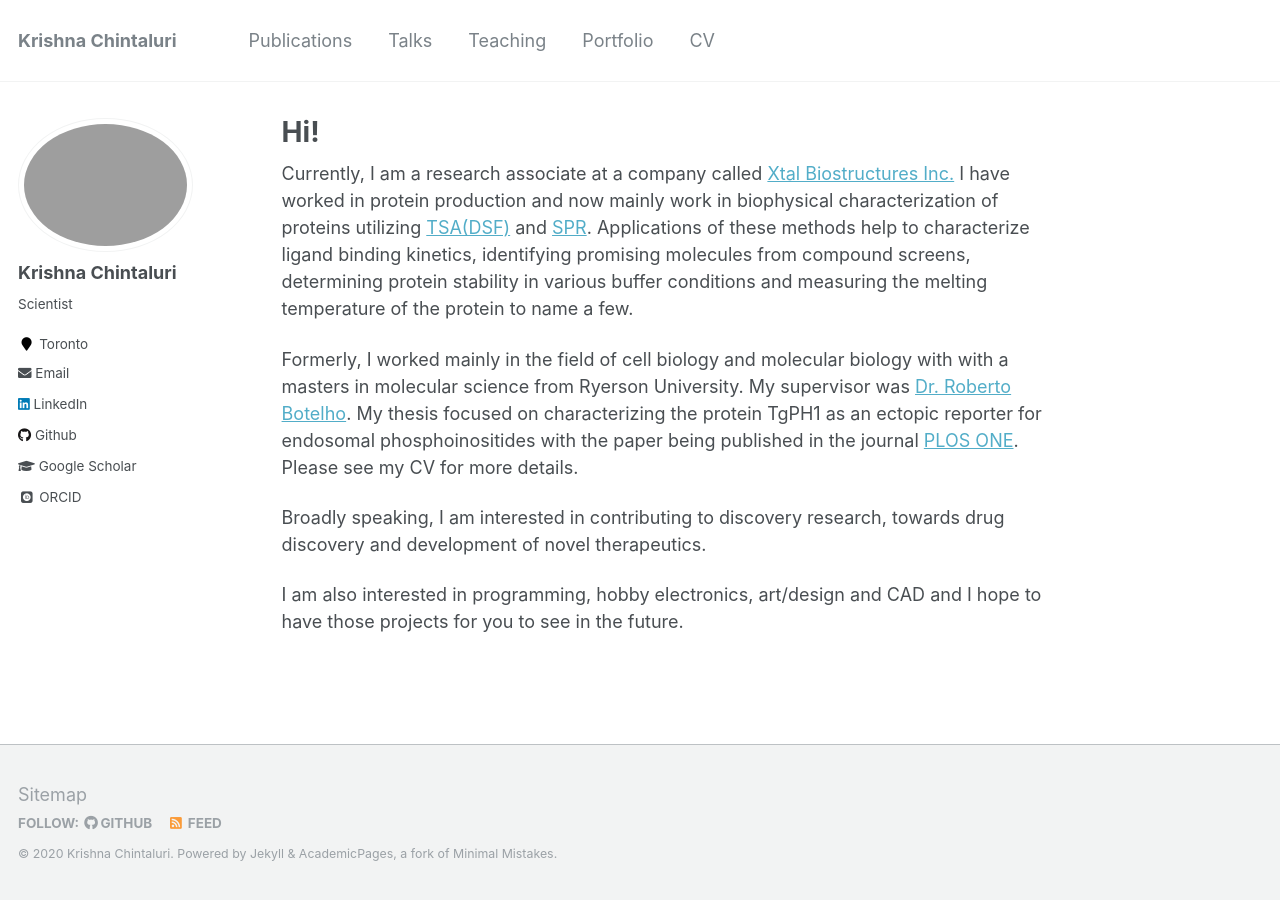
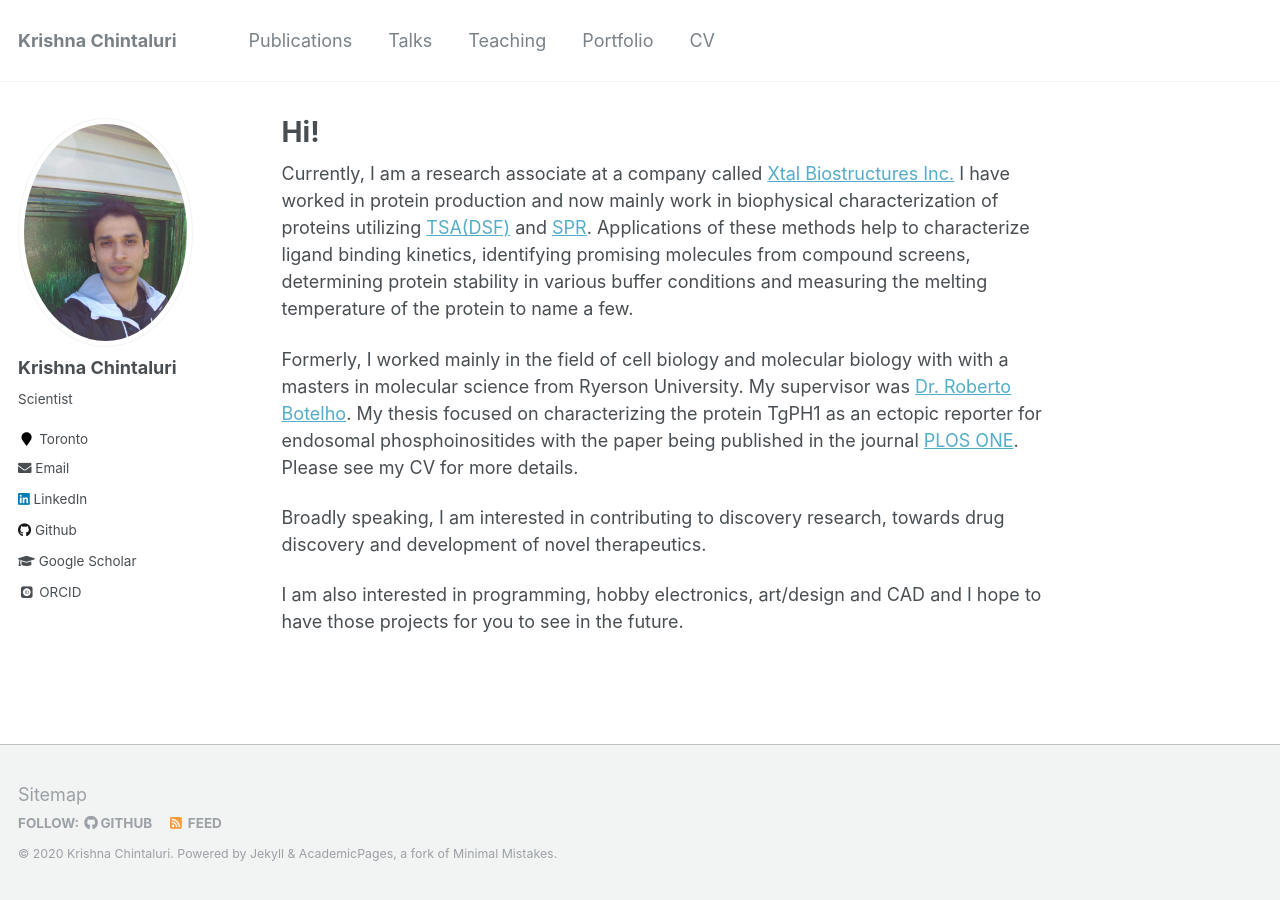
Before and after one commit to chintaluri/chintaluri.github.io, a Jekyll site: the page built from _pages/about.md, in a window 1280 px wide. Built offline with Jekyll 4.4.1, drawn with Linux system fonts in a browser that asks for light colours; some web fonts are replaced.

Commit message:
Update _config.yml

```diff
--- a/_config.yml
+++ b/_config.yml
@@ -82,7 +82,7 @@ analytics:
 author:
   name             : "Krishna Chintaluri"
 
-  avatar           : "index.png"
+  avatar           : "index.png.JPG"
   bio              : "Scientist"
   location         : "Toronto"
   website          : "http://biotechbites.com/"
```
